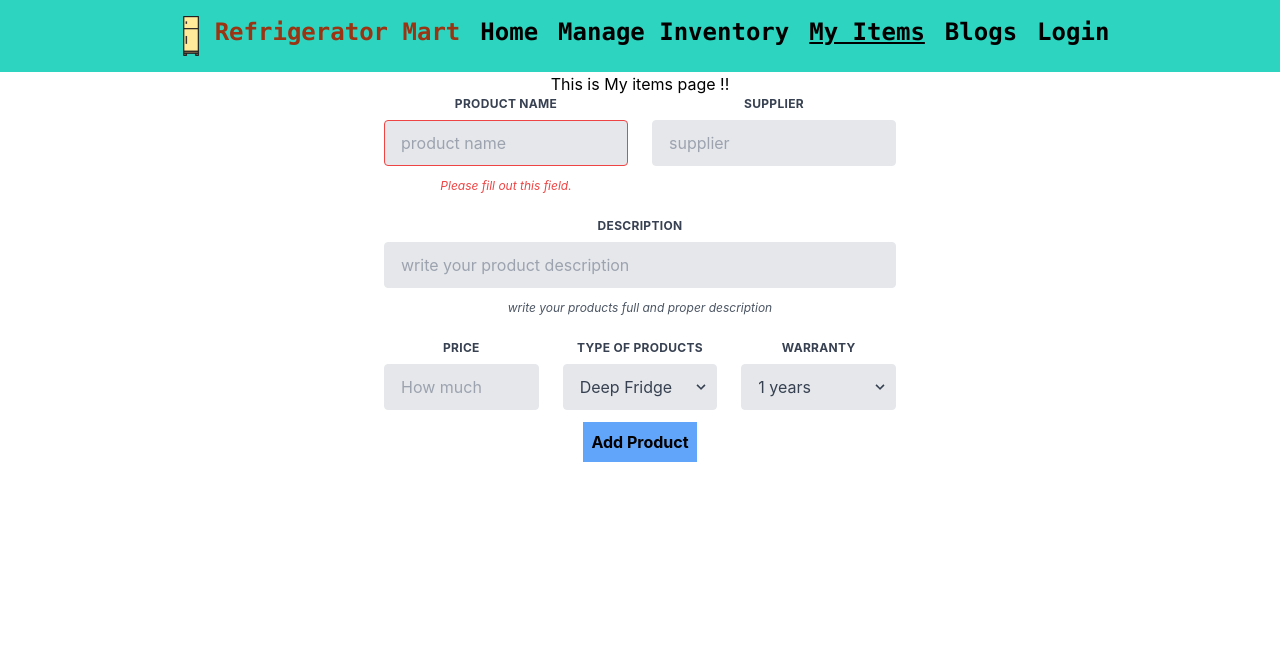
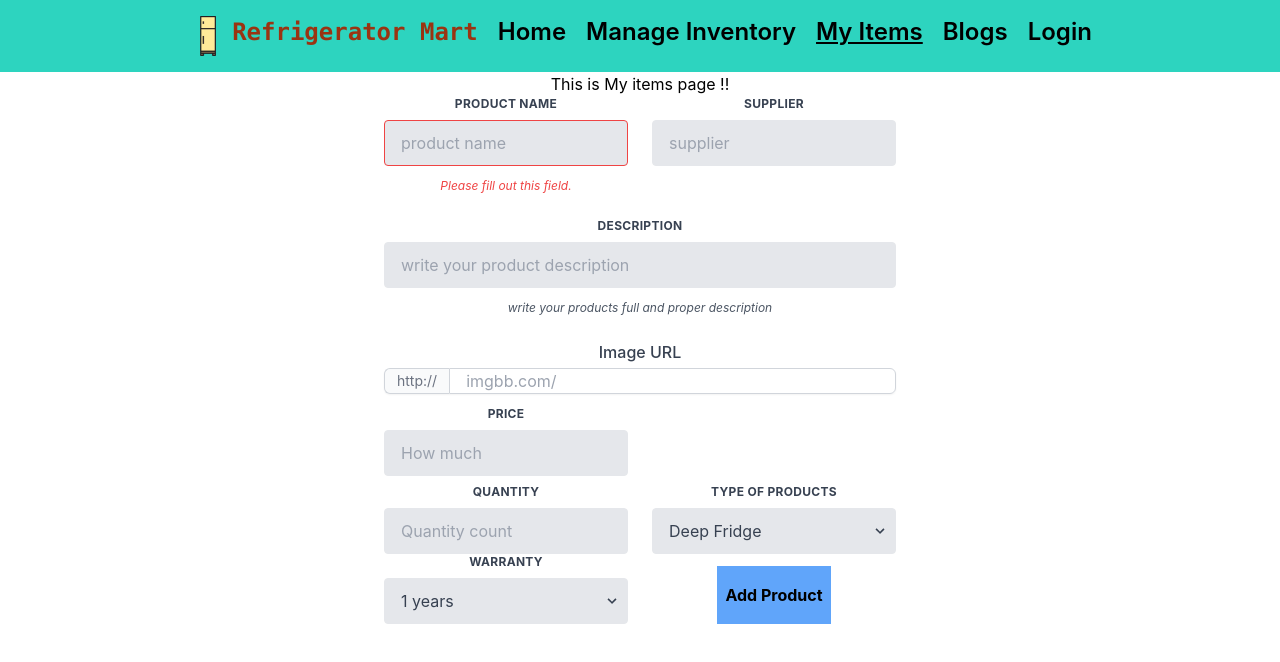
Before and after one commit to sajib359/Refrigerator-Mart-Client-Site, a React (Create React App) app: page /myItems in a window 1280 px wide. Shown: the top 662 px of the page. Built offline with nearby package versions, Linux system fonts and the light colour scheme; no server answers.

Commit message:
add products working done

```diff
--- a/package.json
+++ b/package.json
@@ -10,6 +10,7 @@
     "react": "^18.1.0",
     "react-dom": "^18.1.0",
     "react-firebase-hooks": "^5.0.3",
+    "react-hot-toast": "^2.2.0",
     "react-router-dom": "^6.3.0",
     "react-scripts": "5.0.1",
     "web-vitals": "^2.1.4"
--- a/src/Components/AddProduct/AddProduct.js
+++ b/src/Components/AddProduct/AddProduct.js
@@ -1,13 +1,51 @@
-import React from "react";
+import React, { useRef } from "react";
+import { useAuthState } from "react-firebase-hooks/auth";
+import toast from "react-hot-toast";
+import auth from "../../firebase.init";
 
 const AddProduct = () => {
-    const handleBtn= event =>{
-        event.preventDefault();
-        console.log("clicked");
-    }
+  const [user] = useAuthState(auth);
+  const nameRef = useRef("");
+  const supplyRef = useRef("");
+  const priceRef = useRef();
+  const descriptionRef = useRef("");
+  const imgurlRef = useRef("");
+  const quantityRef = useRef("");
+  const handleBtn = (e) => {
+    e.preventDefault();
+    const name = nameRef.current.value;
+    const supplier = supplyRef.current.value;
+    const price = priceRef.current.value;
+    const description = descriptionRef.current.value;
+    const imgURL = imgurlRef.current.value;
+    const owneremail = user.email;
+    const quantity = quantityRef.current.value;
+    const userid = user.uid;
+    const product = {
+      name,
+      supplier,
+      price,
+      quantity,
+      description,
+      imgURL,
+      owneremail,
+      userid,
+    };
+    const url = "http://localhost:5000/product";
+    fetch(url, {
+      method: "POST",
+      headers: {
+        "content-type": "application/json",
+      },
+      body: JSON.stringify(product),
+    })
+      .then((res) => res.json())
+      .then((data) => console.log(data));
+    toast.success("Successfully Added!");
+  };
   return (
     <div className="">
-      <form className="w-full mx-auto max-w-lg">
+      <form onSubmit={handleBtn} className="w-full mx-auto max-w-lg">
         <div className="flex flex-wrap -mx-3 mb-6">
           <div className="w-full md:w-1/2 px-3 mb-6 md:mb-0">
             <label
@@ -17,9 +55,11 @@ const AddProduct = () => {
               Product Name
             </label>
             <input
+              ref={nameRef}
               className="appearance-none block w-full bg-gray-200 text-gray-700 border border-red-500 rounded py-3 px-4 mb-3 leading-tight focus:outline-none focus:bg-white"
               id="grid-first-name"
               type="text"
+              name="name"
               placeholder="product name"
             />
             <p className="text-red-500 text-xs italic">
@@ -34,9 +74,11 @@ const AddProduct = () => {
               Supplier
             </label>
             <input
+              ref={supplyRef}
               className="appearance-none block w-full bg-gray-200 text-gray-700 border border-gray-200 rounded py-3 px-4 leading-tight focus:outline-none focus:bg-white focus:border-gray-500"
               id="grid-last-name"
               type="text"
+              name="supply"
               placeholder="supplier"
             />
           </div>
@@ -50,8 +92,10 @@ const AddProduct = () => {
               Description
             </label>
             <input
+              ref={descriptionRef}
               className="appearance-none block w-full bg-gray-200 text-gray-700 border border-gray-200 rounded py-3 px-4 mb-3 leading-tight focus:outline-none focus:bg-white focus:border-gray-500"
               id="grid-password"
+              name="description"
               type="text"
               placeholder="write your product description"
             />
@@ -60,8 +104,27 @@ const AddProduct = () => {
             </p>
           </div>
         </div>
+        <div className="col-span-3 sm:col-span-2">
+          <label htmlFor="imgURL" className="block  font-medium text-gray-700">
+            Image URL
+          </label>
+          <div className="mt-1 flex rounded-md shadow-sm mb-3">
+            <span className="inline-flex items-center px-3 rounded-l-md border border-r-0 border-gray-300 bg-gray-50 text-gray-500 text-sm">
+              http://
+            </span>
+            <input
+              required
+              ref={imgurlRef}
+              type="text"
+              name="imgURL"
+              id="imgURL"
+              className="focus:ring-green-500 focus:border-green-500 flex-1 block w-full rounded-none rounded-r-md sm: border-gray-300 border pl-4 "
+              placeholder="imgbb.com/"
+            />
+          </div>
+        </div>
         <div className="flex flex-wrap -mx-3 mb-2">
-          <div className="w-full md:w-1/3 px-3 mb-6 md:mb-0">
+          <div className="w-full md:w-1/2 px-3 mb-6 md:mb-0">
             <label
               className="block uppercase tracking-wide text-gray-700 text-xs font-bold mb-2"
               for="grid-city"
@@ -69,23 +132,44 @@ const AddProduct = () => {
               Price
             </label>
             <input
+              ref={priceRef}
               className="appearance-none block w-full bg-gray-200 text-gray-700 border border-gray-200 rounded py-3 px-4 leading-tight focus:outline-none focus:bg-white focus:border-gray-500"
               id="grid-city"
               type="text"
+              name="price"
               placeholder="How much"
             />
           </div>
-          <div className="w-full md:w-1/3 px-3 mb-6 md:mb-0">
+        </div>
+        <div className="flex flex-wrap -mx-3 mb-2">
+          <div className="w-full md:w-1/2 px-3 mb-6 md:mb-0">
+            <label
+              className="block uppercase tracking-wide text-gray-700 text-xs font-bold mb-2"
+              for="grid-city"
+            >
+              Quantity
+            </label>
+            <input
+              ref={quantityRef}
+              className="appearance-none block w-full bg-gray-200 text-gray-700 border border-gray-200 rounded py-3 px-4 leading-tight focus:outline-none focus:bg-white focus:border-gray-500"
+              id="grid-city"
+              type="text"
+              name="quantity"
+              placeholder="Quantity count"
+            />
+          </div>
+          <div className="w-full md:w-1/2 px-3 mb-6 md:mb-0">
             <label
               className="block uppercase tracking-wide text-gray-700 text-xs font-bold mb-2"
               for="grid-state"
             >
-              Type of  Products
+              Type of Products
             </label>
             <div className="relative">
               <select
                 className="block appearance-none w-full bg-gray-200 border border-gray-200 text-gray-700 py-3 px-4 pr-8 rounded leading-tight focus:outline-none focus:bg-white focus:border-gray-500"
                 id="grid-state"
+                name="type"
               >
                 <option>Deep Fridge</option>
                 <option>Direct Cool Refrigerator</option>
@@ -102,7 +186,7 @@ const AddProduct = () => {
               </div>
             </div>
           </div>
-          <div className="w-full md:w-1/3 px-3 mb-6 md:mb-0">
+          <div className="w-full md:w-1/2 px-3 mb-6 md:mb-0">
             <label
               className="block uppercase tracking-wide text-gray-700 text-xs font-bold mb-2"
               for="grid-zip"
@@ -113,6 +197,8 @@ const AddProduct = () => {
               <select
                 className="block appearance-none w-full bg-gray-200 border border-gray-200 text-gray-700 py-3 px-4 pr-8 rounded leading-tight focus:outline-none focus:bg-white focus:border-gray-500"
                 id="grid-state"
+                name="warranty"
+                placeholder="warranty period"
               >
                 <option>1 years</option>
                 <option>2 years</option>
@@ -130,9 +216,13 @@ const AddProduct = () => {
             </div>
           </div>
 
-          <button className="bg-blue-400 font-bold p-2 mx-auto mt-3" onClick={handleBtn}>Add Product</button>
+          <button
+            type="submit"
+            className="bg-blue-400 font-bold p-2 mx-auto mt-3"
+          >
+            Add Product
+          </button>
         </div>
-
       </form>
     </div>
   );
--- a/src/Components/Header/Header.js
+++ b/src/Components/Header/Header.js
@@ -16,7 +16,7 @@ const Header = () => {
     }
     return (
         <div >
-        <nav className='grid md:flex gap-5 justify-center bg-teal-400 p-4 text-2xl font-mono font-bold'>
+        <nav className='grid md:flex gap-5 justify-center bg-teal-400 p-4 text-2xl font-semibold font-bold'>
 
             <div className='flex text-orange-800 font-mono gap-1'>
                 <img className='w-10 h-10 ' src="refrizartor.png" alt="" />
```
Also changed, not shown: 1 other file (tests, documents, lock files or other folders).
